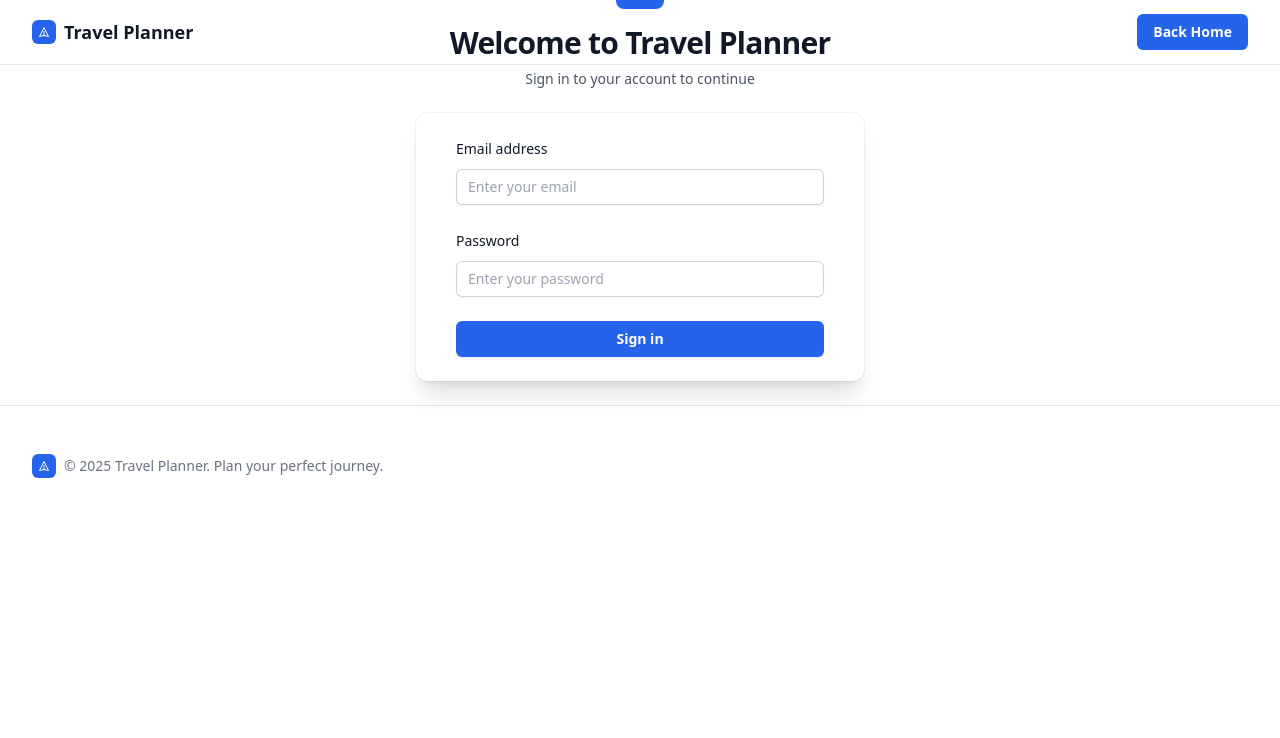
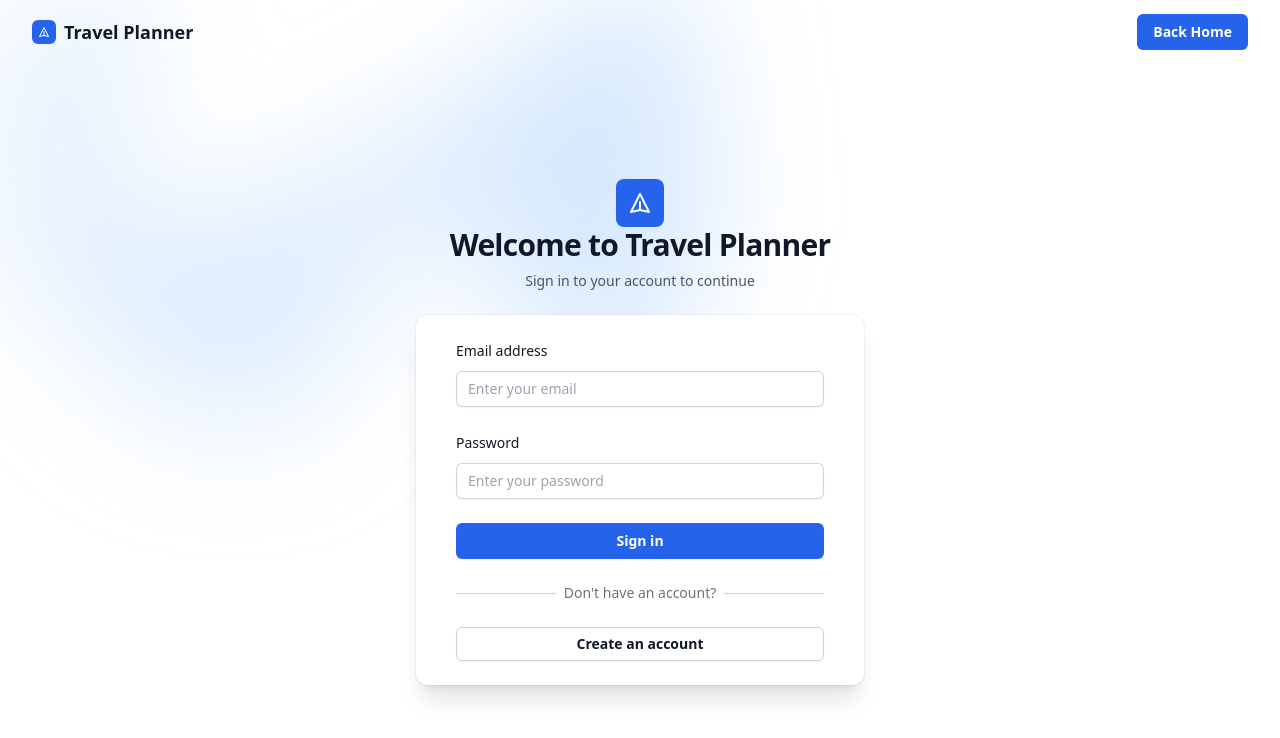
Before and after one commit to milktart/bluebonnet, a SvelteKit app in the folder frontend/: page /login in a window 1280 px wide. Shown: the top 738 px of the page. Built offline with nearby package versions, Linux system fonts and the light colour scheme.

Commit message:
Updated dev config and fixed styling on auth pages

```diff
--- a/frontend/src/routes/+layout.svelte
+++ b/frontend/src/routes/+layout.svelte
@@ -42,6 +42,11 @@
     box-sizing: border-box;
   }
 
+  :global(html) {
+    height: 100%;
+    overflow-y: scroll;
+  }
+
   :global(body) {
     font-family: -apple-system, BlinkMacSystemFont, 'Segoe UI', 'Roboto', 'Oxygen',
       'Ubuntu', 'Cantarell', 'Fira Sans', 'Droid Sans', 'Helvetica Neue', sans-serif;
@@ -82,7 +87,7 @@
   .app-wrapper {
     display: flex;
     flex-direction: column;
-    min-height: 100vh;
+    min-height: 100%;
   }
 
   .main-content {
--- a/frontend/src/routes/+page.svelte
+++ b/frontend/src/routes/+page.svelte
@@ -6,7 +6,7 @@
 </svelte:head>
 
 <!-- Navigation Bar -->
-<nav class="bg-white border-b border-gray-200">
+<nav class="bg-transparent relative z-50">
   <div class="mx-auto max-w-7xl px-4 sm:px-6 lg:px-8">
     <div class="flex h-16 items-center justify-between">
       <div class="flex items-center space-x-2">
@@ -24,7 +24,7 @@
   </div>
 </nav>
 
-<main>
+<main class="w-full">
   <!-- Hero Section -->
   <div class="relative isolate px-6 pt-14 lg:px-8">
     <div class="absolute inset-x-0 -top-40 -z-10 transform-gpu overflow-hidden blur-3xl sm:-top-80" aria-hidden="true">
--- a/frontend/src/routes/login/+page.svelte
+++ b/frontend/src/routes/login/+page.svelte
@@ -65,7 +65,7 @@
 </svelte:head>
 
 <!-- Navigation Bar -->
-<nav class="bg-white border-b border-gray-200">
+<nav class="bg-transparent relative z-50">
   <div class="mx-auto max-w-7xl px-4 sm:px-6 lg:px-8">
     <div class="flex h-16 items-center justify-between">
       <div class="flex items-center space-x-2">
@@ -83,8 +83,14 @@
   </div>
 </nav>
 
-<main class="flex flex-col justify-center flex-1 py-6 sm:px-6 lg:px-8" style="margin-top: -10%;">
+<main class="relative isolate px-6 py-4 lg:px-8 min-h-[calc(100vh-4rem)] flex flex-col justify-center">
+  <!-- Blurred Background Elements -->
+  <div class="absolute inset-x-0 -top-40 -z-10 transform-gpu overflow-hidden blur-3xl sm:-top-80" aria-hidden="true">
+    <div class="relative left-[calc(50%-11rem)] aspect-[1155/678] w-[36.125rem] -translate-x-1/2 rotate-[30deg] bg-gradient-to-tr from-blue-200 to-blue-400 opacity-30 sm:left-[calc(50%-30rem)] sm:w-[72.1875rem]" style="clip-path: polygon(74.1% 44.1%, 100% 61.6%, 97.5% 26.9%, 85.5% 0.1%, 80.7% 2%, 72.5% 32.5%, 60.2% 62.4%, 52.4% 68.1%, 47.5% 58.3%, 45.2% 34.5%, 27.5% 76.7%, 0.1% 64.9%, 17.9% 100%, 27.6% 76.8%, 76.1% 97.7%, 74.1% 44.1%)"></div>
+  </div>
+
   <div class="sm:mx-auto sm:w-full sm:max-w-md">
+    <div class="text-center">
       <div class="flex justify-center">
         <div class="w-12 h-12 bg-blue-600 rounded-lg flex items-center justify-center">
           <svg class="w-6 h-6 text-white" fill="none" stroke="currentColor" viewBox="0 0 24 24">
@@ -92,12 +98,15 @@
           </svg>
         </div>
       </div>
-    <h2 class="mt-4 text-center text-3xl font-bold tracking-tight text-gray-900">
+
+      <h2 class="text-3xl font-bold tracking-tight text-gray-900">
         Welcome to Travel Planner
       </h2>
+
       <p class="mt-2 text-center text-sm text-gray-600">
         Sign in to your account to continue
       </p>
+    </div>
   </div>
 
   <div class="mt-6 sm:mx-auto sm:w-full sm:max-w-md">
@@ -176,20 +185,26 @@
           </button>
         </div>
       </form>
+
+      <!-- Register Link -->
+      <div class="mt-6">
+        <div class="relative">
+          <div class="absolute inset-0 flex items-center">
+            <div class="w-full border-t border-gray-300"></div>
+          </div>
+          <div class="relative flex justify-center text-sm">
+            <span class="bg-white px-2 text-gray-500">Don't have an account?</span>
+          </div>
+        </div>
+        <div class="mt-6">
+          <a
+            href="/register"
+            class="flex w-full justify-center rounded-md border border-gray-300 bg-white px-3 py-1.5 text-sm font-semibold text-gray-900 shadow-sm hover:bg-gray-50 focus-visible:outline focus-visible:outline-2 focus-visible:outline-offset-2 focus-visible:outline-blue-600 transition-colors duration-200"
+          >
+            Create an account
+          </a>
+        </div>
+      </div>
     </div>
   </div>
 </main>
-
-<!-- Footer -->
-<footer class="bg-white border-t border-gray-200 mt-auto">
-  <div class="mx-auto max-w-7xl px-6 py-12 md:flex md:items-center md:justify-between lg:px-8">
-    <div class="flex justify-center space-x-2 md:order-2">
-      <div class="w-6 h-6 bg-blue-600 rounded-md flex items-center justify-center">
-        <svg class="w-3 h-3 text-white" fill="none" stroke="currentColor" viewBox="0 0 24 24">
-          <path stroke-linecap="round" stroke-linejoin="round" stroke-width="2" d="M12 19l9 2-9-18-9 18 9-2zm0 0v-8"/>
-        </svg>
-      </div>
-      <span class="text-sm leading-6 text-gray-500">© 2025 Travel Planner. Plan your perfect journey.</span>
-    </div>
-  </div>
-</footer>
--- a/frontend/vite.config.js
+++ b/frontend/vite.config.js
@@ -1,5 +1,5 @@
-import { defineConfig } from 'vite'
-import { sveltekit } from '@sveltejs/kit/vite'
+import { defineConfig } from 'vite';
+import { sveltekit } from '@sveltejs/kit/vite';
 
 export default defineConfig({
   plugins: [sveltekit()],
@@ -7,16 +7,22 @@ export default defineConfig({
     host: '0.0.0.0',
     port: 5173,
     fs: {
-			strict: false
-		}
+      strict: false,
+    },
+    hmr: {
+      host: 'localhost',
+      port: 5173,
+      protocol: 'ws',
+    },
   },
   optimizeDeps: {
-		disabled: true
+    noDiscovery: true,
+    include: [],
   },
   resolve: {
     alias: {
       $lib: '/app/src/lib',
-			$components: '/app/src/lib/components'
-		}
-	}
-})
+      $components: '/app/src/lib/components',
+    },
+  },
+});
```
Also changed, not shown: frontend/src/routes/register/+page.svelte (+30 -2 lines), 2 other files (tests, documents, lock files or other folders). Lines whose indentation alone changed are shown as unchanged.
